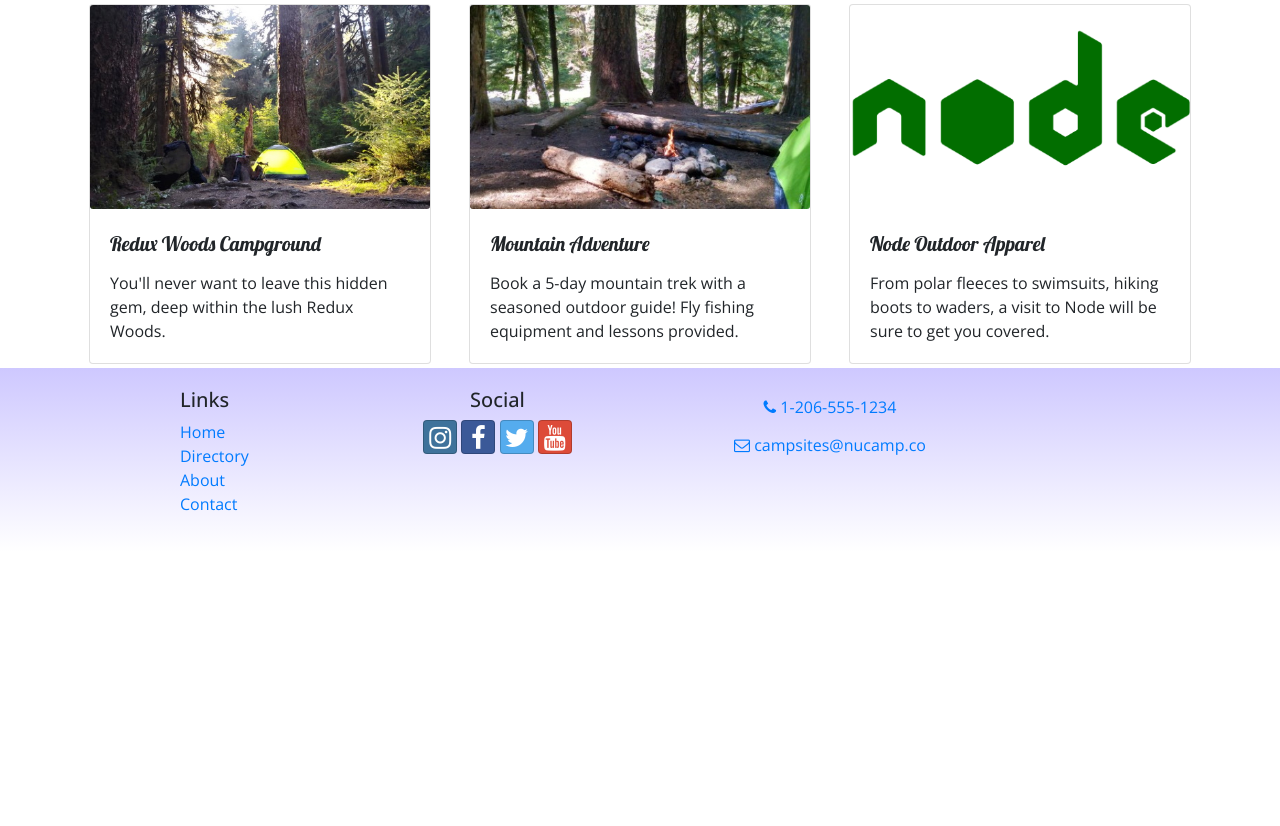
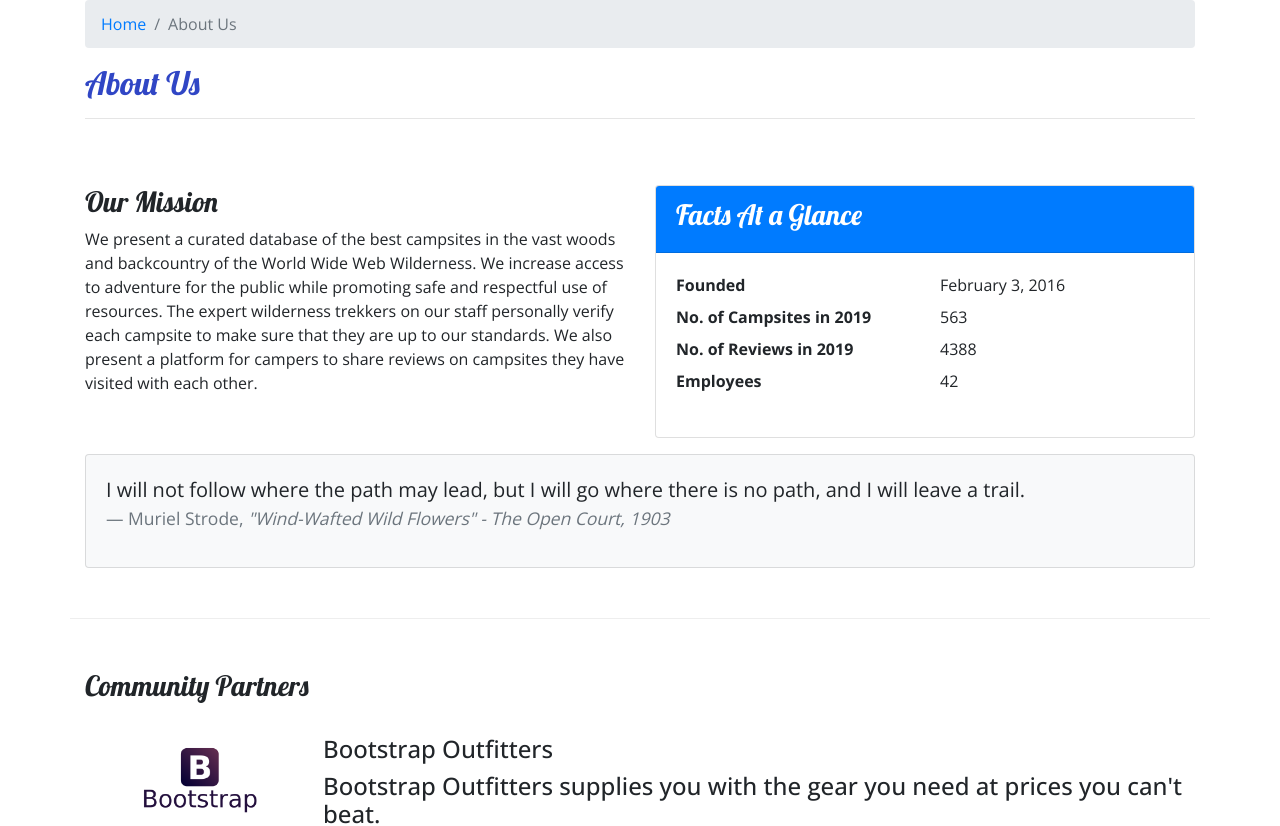
Before and after one commit to arosemond88/react-nucampsite, a React (Create React App) app: page /aboutus in a window 1280 px wide. Before the commit this address led to /home. Shown: the part 220-1046 px from the top of the page. Before the commit the page ends 800 px from the top, so only its background shows below. Built offline with nearby package versions, Linux system fonts and the light colour scheme.

Commit message:
Coomunity Partner and About

```diff
--- /dev/null
+++ b/src/components/AboutComponent.js
@@ -0,0 +1,94 @@
+import React from 'react';
+import { Breadcrumb, BreadcrumbItem, Card, CardBody, CardHeader, Media } from 'reactstrap';
+import { Link } from 'react-router-dom';
+
+function RenderPartner({partner}) {
+    if (!!partner) {
+        return(
+            <React.Fragment>
+                <Media object src={partner.image} atl={partner.name} width="150"/>
+                <Media body className="ml-5 mb-4">
+                    <Media heading>{partner.name}</Media>
+                    <Media heading>{partner.description}</Media>
+                </Media>
+            </React.Fragment>
+        );
+    }
+    return (
+    <div></div>
+    );
+}
+
+function About(props) {
+
+    const partners = props.partners.map(partner => {
+        return (
+            <Media tag="li" key={partner.id}>
+                <RenderPartner partner={partner} />
+            </Media>
+        );
+    });
+
+    return (
+        <div className="container">
+            <div className="row">
+                <div className="col">
+                    <Breadcrumb>
+                        <BreadcrumbItem><Link to="/home">Home</Link></BreadcrumbItem>
+                        <BreadcrumbItem active>About Us</BreadcrumbItem>
+                    </Breadcrumb>
+                    <h2>About Us</h2>
+                    <hr />
+                </div>
+            </div>
+            <div className="row row-content">
+                <div className="col-sm-6">
+                    <h3>Our Mission</h3>
+                    <p>We present a curated database of the best campsites in the vast woods and backcountry of the World Wide Web Wilderness. We increase access to adventure for the public while promoting safe and respectful use of resources. The expert wilderness trekkers on our staff personally verify each campsite to make sure that they are up to our standards. We also present a platform for campers to share reviews on campsites they have visited with each other.</p>
+                </div>
+                <div className="col-sm-6">
+                    <Card>
+                        <CardHeader className="bg-primary text-white"><h3>Facts At a Glance</h3></CardHeader>
+                        <CardBody>
+                            <dl className="row">
+                                <dt className="col-6">Founded</dt>
+                                <dd className="col-6">February 3, 2016</dd>
+                                <dt className="col-6">No. of Campsites in 2019</dt>
+                                <dd className="col-6">563</dd>
+                                <dt className="col-6">No. of Reviews in 2019</dt>
+                                <dd className="col-6">4388</dd>
+                                <dt className="col-6">Employees</dt>
+                                <dd className="col-6">42</dd>
+                            </dl>
+                        </CardBody>
+                    </Card>
+                </div>
+                <div className="col">
+                    <Card className="bg-light mt-3">
+                        <CardBody>
+                            <blockquote className="blockquote">
+                                <p className="mb-0">I will not follow where the path may lead, but I will go where there is no path, and I will leave a trail.</p>
+                                <footer className="blockquote-footer">Muriel Strode,{' '}
+                                    <cite title="Source Title">"Wind-Wafted Wild Flowers" -
+                                    The Open Court, 1903</cite>
+                                </footer>
+                            </blockquote>
+                        </CardBody>
+                    </Card>
+                </div>
+            </div>
+            <div className="row row-content">
+                <div className="col-12">
+                    <h3>Community Partners</h3>
+                </div>
+                <div className="col mt-4">
+                    <Media list>
+                        {partners}
+                    </Media>
+                </div>
+            </div>
+        </div>
+    );
+}
+
+export default About;
--- a/src/components/MainComponent.js
+++ b/src/components/MainComponent.js
@@ -5,11 +5,13 @@ import Header from './HeaderComponent';
 import Footer from './FooterComponent';
 import Home from './HomeComponent';
 import Contact from './ContactComponent';
+import About from './AboutComponent';
 import { Switch, Route, Redirect } from 'react-router-dom';
 import { CAMPSITES } from '../shared/campsites';
 import { COMMENTS } from '../shared/comments';
 import { PARTNERS } from '../shared/partners';
 import { PROMOTIONS } from '../shared/promotions';
+
 
 
 class Main extends Component {
@@ -53,6 +55,7 @@ class Main extends Component {
                     <Route exact path='/directory' render={() => <Directory campsites={this.state.campsites} />} />
                     <Route path='/directory/:campsiteId' component={CampsiteWithId} />
                     <Route exact path='/contactus' component={Contact} />
+                    <Route exact path='/aboutus' render={() => <About partners={this.state.partners}/>} />
                     <Redirect to='/home' />
                 </Switch>
                 <Footer />
```
